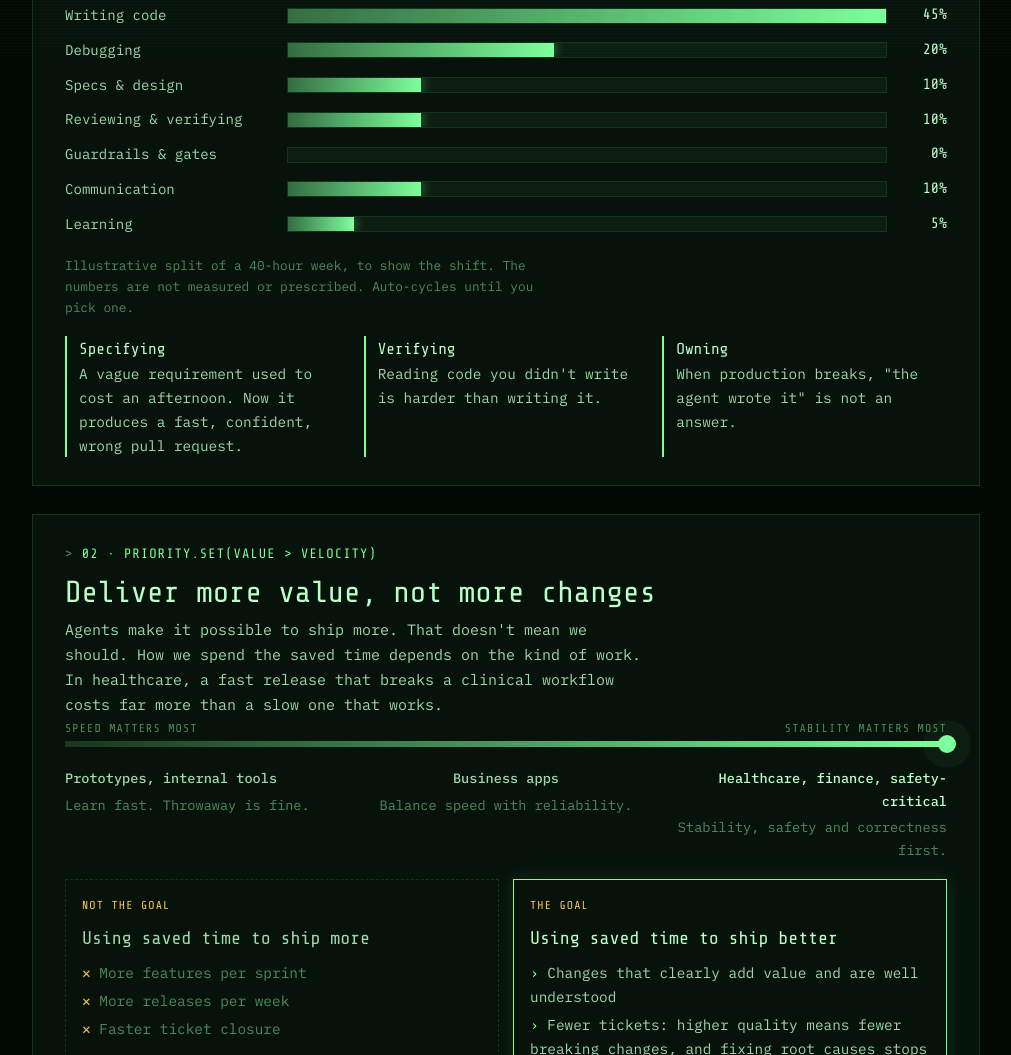
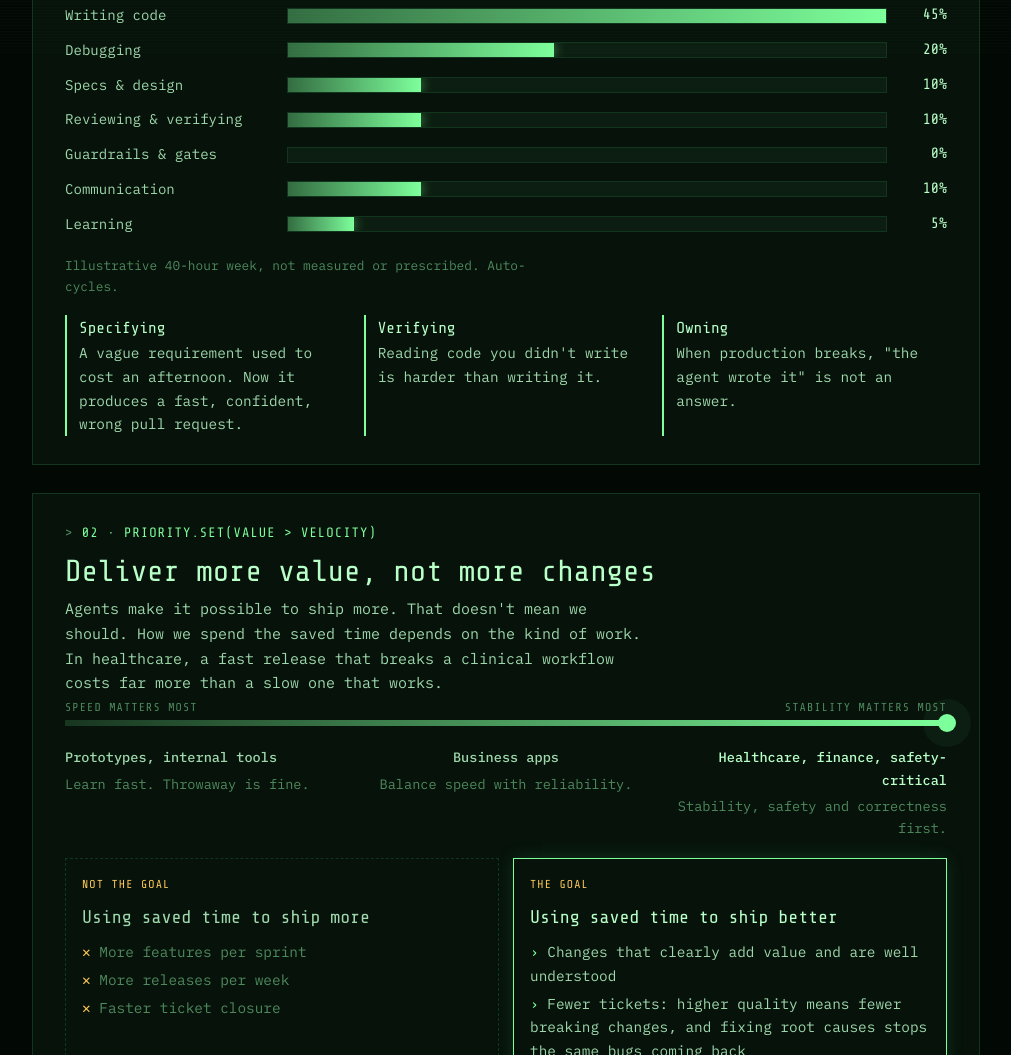
Before and after one commit to mgblackwater/win-dev, a plain HTML site: page after-the-code/index.html in a window 1280 px wide. Shown: the part 746-1801 px from the top of the page, without its empty margins (134-1145 px from the left). Drawn offline with nearby package versions, Linux system fonts and the light colour scheme.

Commit message:
Shorten the week caption to one line
Co-Authored-By: Claude Opus 5.5 <noreply@anthropic.com>

```diff
--- a/after-the-code/index.html
+++ b/after-the-code/index.html
@@ -225,7 +225,7 @@ main { display: grid; gap: 28px; margin-top: 36px; }
       <button type="button" id="btn-after" aria-pressed="true">With agents</button>
     </div>
     <div class="bars" id="bars"></div>
-    <p class="caption">Illustrative split of a 40-hour week, to show the shift. The numbers are not measured or prescribed. Auto-cycles until you pick one.</p>
+    <p class="caption">Illustrative 40-hour week, not measured or prescribed. Auto-cycles.</p>
     <div class="shift-note">
       <div><b>Specifying</b>A vague requirement used to cost an afternoon. Now it produces a fast, confident, wrong pull request.</div>
       <div><b>Verifying</b>Reading code you didn't write is harder than writing it.</div>
```
